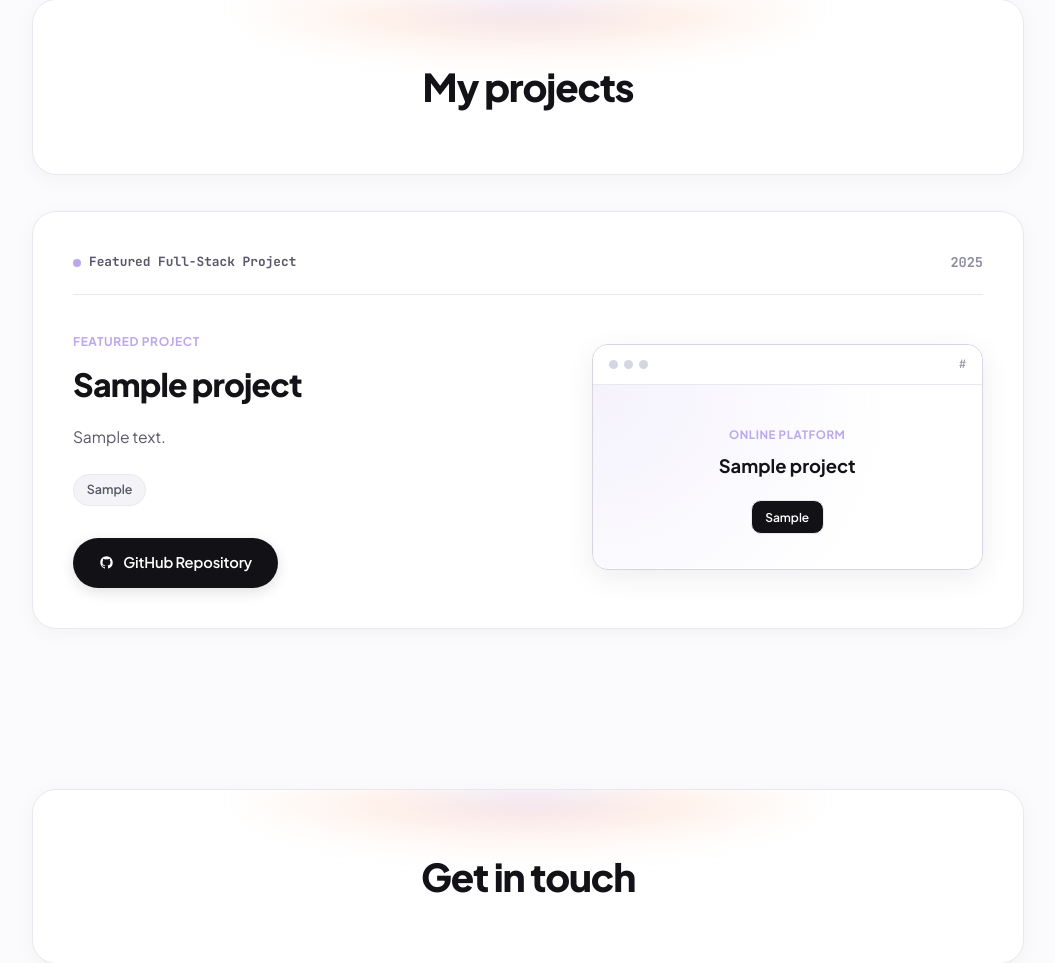
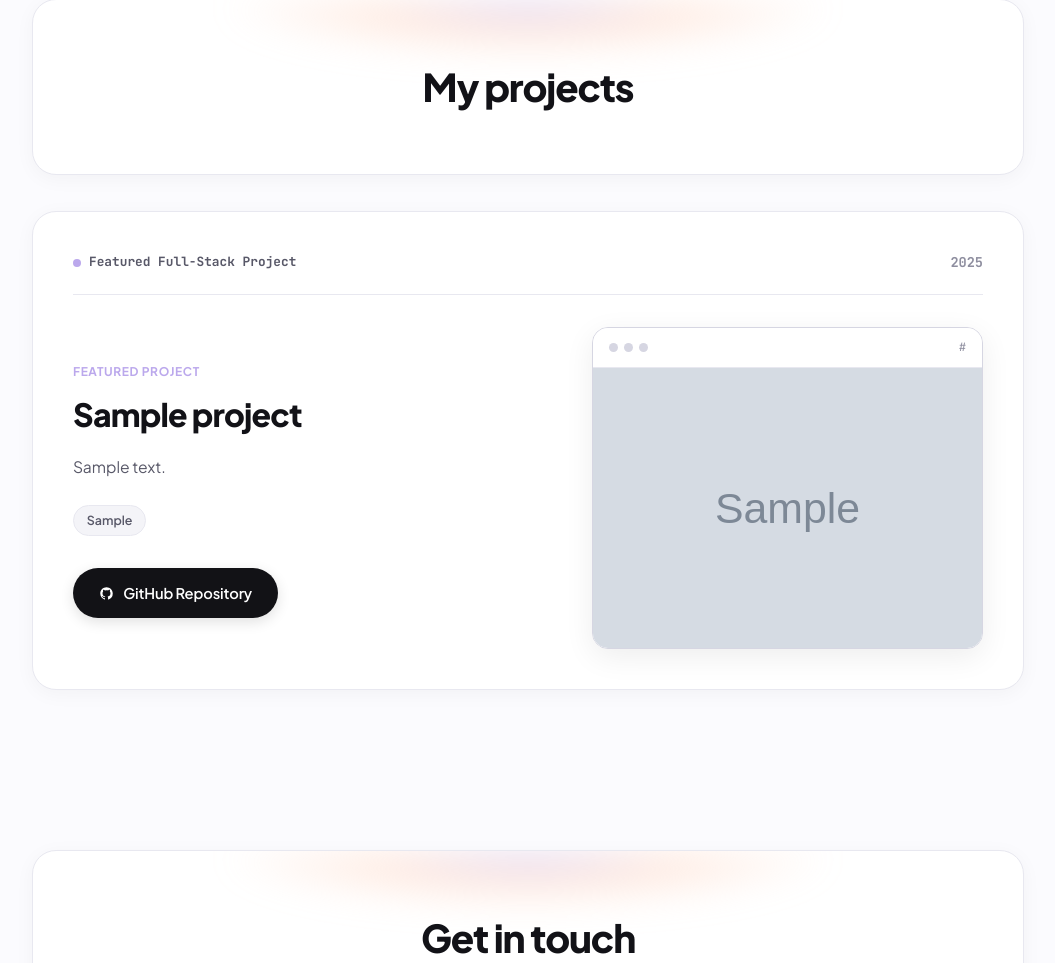
Before and after one commit to Bhavesh-Tirgar/my_portfolio, a Django app: page / in a window 1280 px wide. Shown: the part 3688-4651 px from the top of the page, without its empty margins (112-1167 px from the left). Run offline with Django 5.2, Linux system fonts and the light colour scheme; tables that the repository leaves empty hold one stand-in row (values such as "Sample post"); grey boxes marked "Sample" are stand-in pictures; some libraries are stand-ins or nearby versions.

Commit message:
feat(ui): add dynamic image banner rendering and fallback previews for projects

```diff
--- a/portfolio/static/portfolio/css/style.css
+++ b/portfolio/static/portfolio/css/style.css
@@ -1206,6 +1206,42 @@ img, svg {
     justify-content: center;
     align-items: center;
     text-align: center;
+    min-height: 200px;
+}
+
+.mockup-screen-preview.has-image {
+    padding: 0;
+    overflow: hidden;
+}
+
+.spotlight-mockup-img {
+    width: 100%;
+    height: 100%;
+    max-height: 280px;
+    object-fit: cover;
+    display: block;
+}
+
+.tech-card-thumb-wrap {
+    width: 100%;
+    height: 160px;
+    border-radius: var(--radius-md);
+    overflow: hidden;
+    margin-bottom: 1.25rem;
+    border: 1px solid rgba(255, 255, 255, 0.08);
+    background-color: rgba(255, 255, 255, 0.02);
+}
+
+.tech-card-thumb-img {
+    width: 100%;
+    height: 100%;
+    object-fit: cover;
+    display: block;
+    transition: transform 0.3s ease;
+}
+
+.tech-project-card:hover .tech-card-thumb-img {
+    transform: scale(1.05);
 }
 
 .preview-hero-mock .mock-badge {
--- a/portfolio/templates/portfolio/home.html
+++ b/portfolio/templates/portfolio/home.html
@@ -297,7 +297,10 @@
                         <span class="bar-dot"></span>
                         <span class="mockup-url">{{ project.github_url }}</span>
                     </div>
-                    <div class="mockup-screen-preview">
+                    <div class="mockup-screen-preview {% if project.image %}has-image{% endif %}">
+                        {% if project.image %}
+                        <img src="{{ project.image.url }}" alt="{{ project.title }}" class="spotlight-mockup-img" />
+                        {% else %}
                         <div class="preview-hero-mock">
                             <span class="mock-badge">Online Platform</span>
                             <h4>{{ project.title }}</h4>
@@ -307,6 +310,7 @@
                                 {% endfor %}
                             </div>
                         </div>
+                        {% endif %}
                     </div>
                 </div>
             </div>
@@ -318,6 +322,11 @@
     <div class="projects-sub-grid">
         {% for project in projects|slice:'1:' %}
         <article class="tech-project-card {% if forloop.counter == 1 %}neon-card{% elif forloop.counter == 2 %}neon-card{% else %}quantum-card{% endif %}">
+            {% if project.image %}
+            <div class="tech-card-thumb-wrap">
+                <img src="{{ project.image.url }}" alt="{{ project.title }}" class="tech-card-thumb-img" />
+            </div>
+            {% endif %}
             <div class="card-status-bar">
                 <span class="live-dot-pulse {% if forloop.counter > 1 %}blue-pulse{% endif %}"></span>
                 <span class="status-text">Team Project</span>
```
Also changed, not shown: portfolio/templates/portfolio/projects.html (+11 -2 lines), 1 other file.
